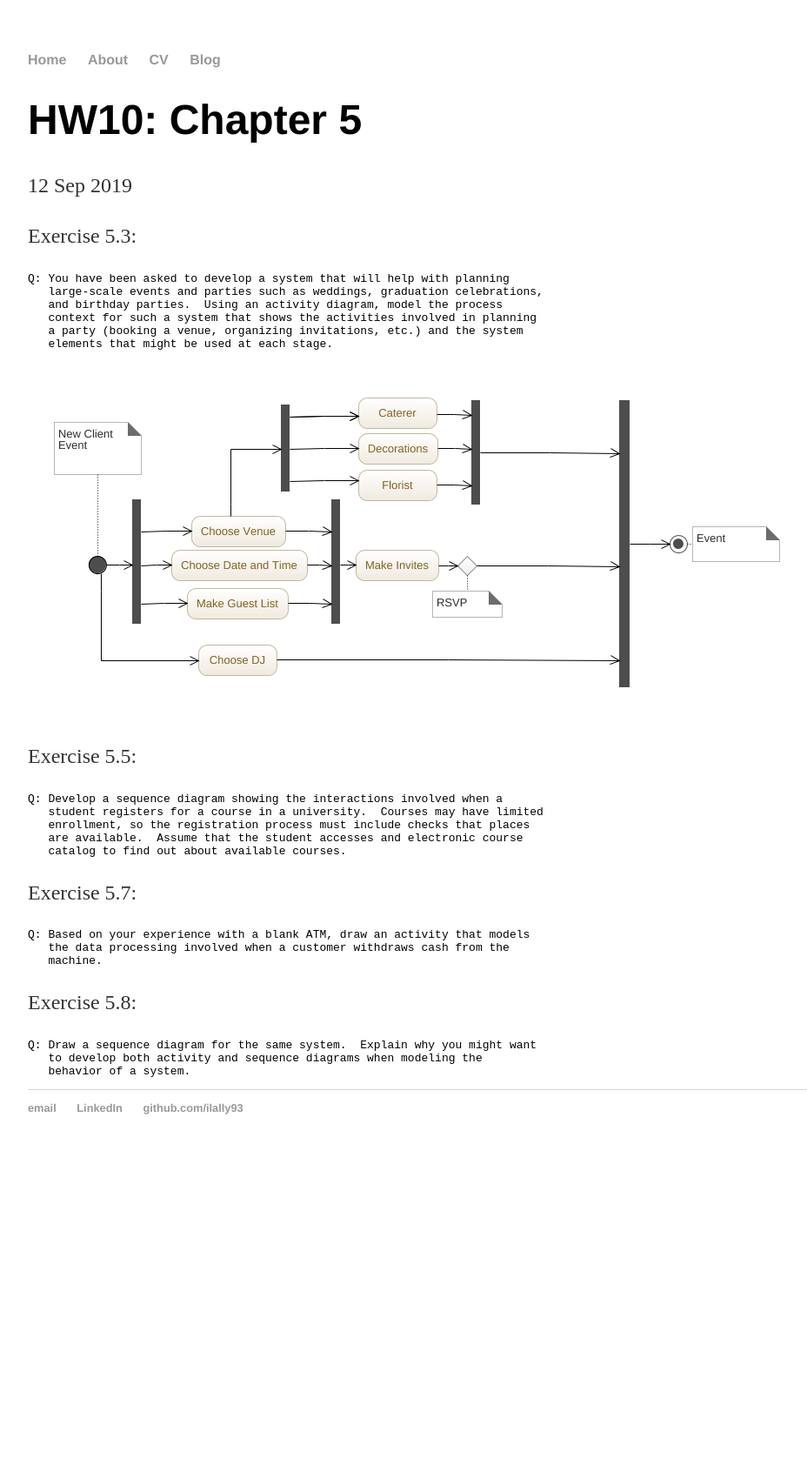
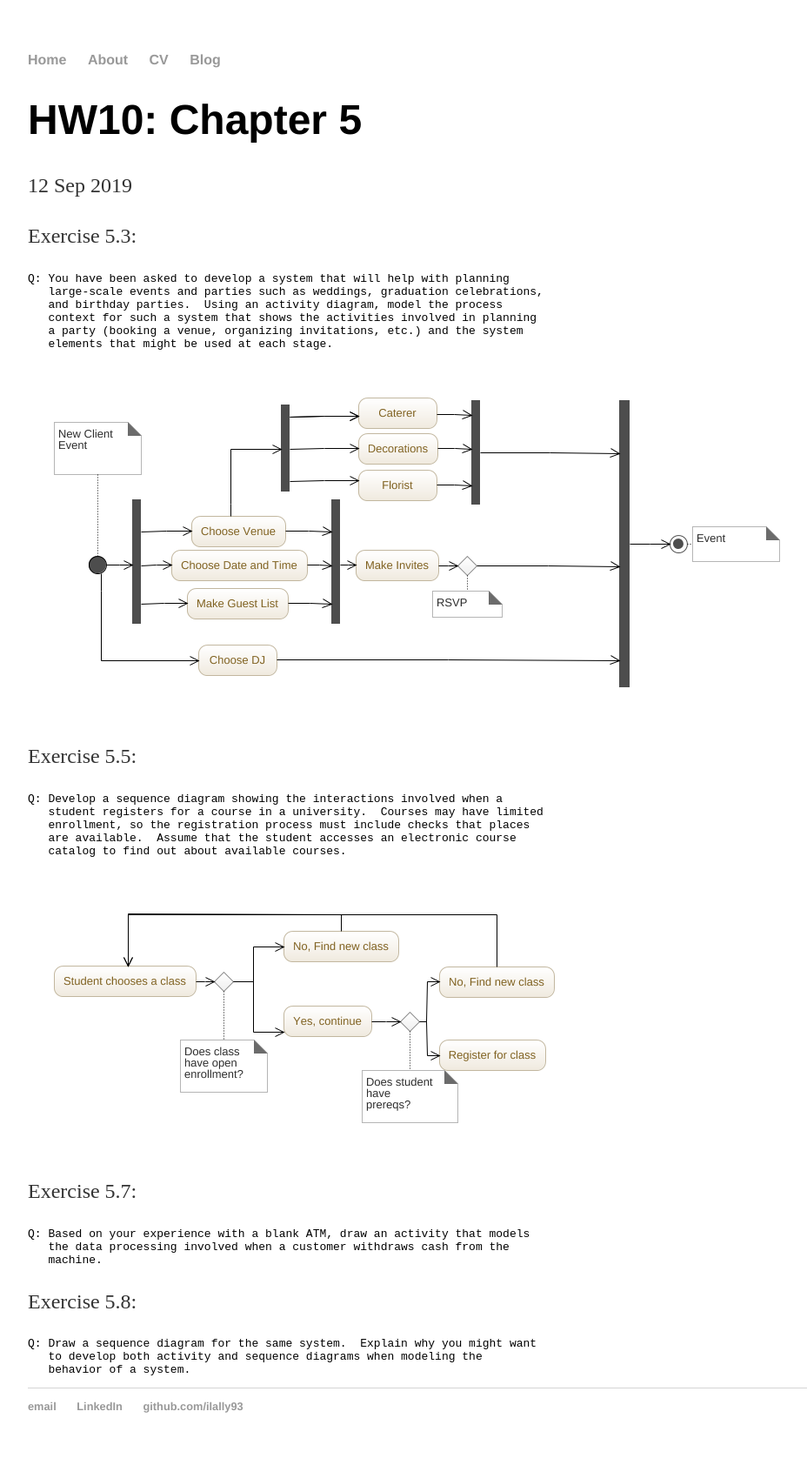
Before and after one commit to ilally93/ilally93.github.io, a Jekyll site: the page built from _posts/2019-09-12-HW10-Chapter5.md, in a window 1280 px wide. Shown: the whole page at 87% size, without its empty margins (160-1088 px from the left). Built offline with Jekyll 4.4.1, drawn with Linux system fonts in a browser that asks for light colours; before the commit the page ends 1341 px from its top, so only the background shows below that.

Commit message:
Adding diagrams

```diff
--- a/_posts/2019-09-12-HW10-Chapter5.md
+++ b/_posts/2019-09-12-HW10-Chapter5.md
@@ -20,9 +20,10 @@ date: 2019-09-12
     Q: Develop a sequence diagram showing the interactions involved when a
        student registers for a course in a university.  Courses may have limited
        enrollment, so the registration process must include checks that places
-       are available.  Assume that the student accesses and electronic course
+       are available.  Assume that the student accesses an electronic course
        catalog to find out about available courses.
 
+![diagram](https://github.com/ilally93/ilally93.github.io/blob/master/photos/Chapter5-5-sequence-diagram.png?raw=true)
 
   Exercise 5.7:
 
```
Also changed, not shown: _posts/2019-09-24-HW13-Chapter8.md (added, +9 -0 lines), _posts/2019-09-24-HW14-Testing-Reflections.md (added, +7 -0 lines), photos/Chapter5-5-sequence-diagram.png (added).
